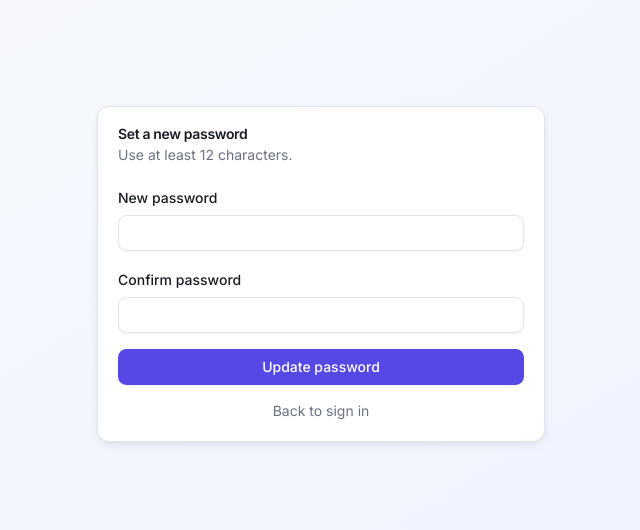
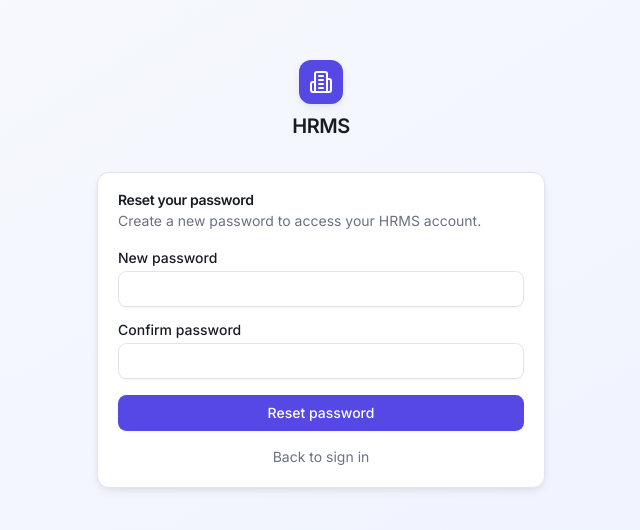
Before and after one commit to ChVardhan04/HRMS-2, a Next.js app in the folder frontend/: page /auth/reset-password in a window 1280 px wide. Shown: the part 126-656 px from the top of the page, without its empty margins (319-959 px from the left). Built offline with nearby package versions, Linux system fonts and the light colour scheme; no server answers.

Commit message:
Update page.tsx

```diff
--- a/frontend/app/auth/reset-password/page.tsx
+++ b/frontend/app/auth/reset-password/page.tsx
@@ -1,60 +1,208 @@
 'use client';
 
-export const dynamic = 'force-dynamic';
-
-
-
-import { FormEvent, useEffect, useState } from 'react';
+import { FormEvent, Suspense, useEffect, useState } from 'react';
 import { useRouter, useSearchParams } from 'next/navigation';
 import Link from 'next/link';
+import { Building2, CheckCircle2, Loader2 } from 'lucide-react';
+
 import { Button } from '@/components/ui/button';
 import { Input } from '@/components/ui/input';
 import { Label } from '@/components/ui/label';
-import { Card, CardContent, CardDescription, CardHeader, CardTitle } from '@/components/ui/card';
+import {
+  Card,
+  CardContent,
+  CardDescription,
+  CardHeader,
+  CardTitle,
+} from '@/components/ui/card';
 import { api } from '@/lib/api-client';
 
-export default function ResetPasswordPage() {
+function ResetPasswordForm() {
+  const router = useRouter();
   const params = useSearchParams();
-  const router = useRouter();
+
   const [token, setToken] = useState('');
   const [password, setPassword] = useState('');
-  const [confirm, setConfirm] = useState('');
+  const [confirmPassword, setConfirmPassword] = useState('');
   const [error, setError] = useState('');
+  const [submitting, setSubmitting] = useState(false);
   const [complete, setComplete] = useState(false);
 
-  useEffect(() => setToken(params.get('token') ?? ''), [params]);
+  useEffect(() => {
+    setToken(params.get('token') ?? '');
+  }, [params]);
 
-  async function submit(event: FormEvent) {
+  async function submit(event: FormEvent<HTMLFormElement>) {
     event.preventDefault();
     setError('');
-    if (password.length < 12) return setError('Password must contain at least 12 characters.');
-    if (password !== confirm) return setError('Passwords do not match.');
+
+    if (!token) {
+      setError('This password reset link is missing a token.');
+      return;
+    }
+
+    if (password.length < 12) {
+      setError('Password must contain at least 12 characters.');
+      return;
+    }
+
+    if (password !== confirmPassword) {
+      setError('Passwords do not match.');
+      return;
+    }
+
+    setSubmitting(true);
+
     try {
-      await api.post('/auth/reset-password', { token, newPassword: password }, { skipAuth: true });
+      await api.post(
+        '/auth/reset-password',
+        {
+          token,
+          newPassword: password,
+        },
+        {
+          skipAuth: true,
+        },
+      );
+
       setComplete(true);
     } catch (err: any) {
       setError(err.message || 'Unable to reset your password.');
+    } finally {
+      setSubmitting(false);
     }
   }
 
   return (
     <div className="flex min-h-screen items-center justify-center bg-gradient-to-br from-slate-50 to-indigo-50 px-4">
-      <Card className="w-full max-w-md shadow-elevated">
-        <CardHeader><CardTitle>Set a new password</CardTitle><CardDescription>Use at least 12 characters.</CardDescription></CardHeader>
-        <CardContent>
+      <div className="w-full max-w-md">
+        <div className="mb-8 flex flex-col items-center gap-2 text-center">
+          <div className="flex h-11 w-11 items-center justify-center rounded-xl bg-primary text-primary-foreground shadow-elevated">
+            <Building2 className="h-6 w-6" />
+          </div>
+
+          <h1 className="text-xl font-semibold tracking-tight">
+            HRMS
+          </h1>
+        </div>
+
+        <Card className="shadow-elevated">
           {complete ? (
-            <div className="space-y-4"><p className="text-sm text-muted-foreground">Password updated successfully.</p><Button className="w-full" onClick={() => router.push('/login')}>Continue to sign in</Button></div>
+            <>
+              <CardHeader className="items-center text-center">
+                <CheckCircle2 className="h-10 w-10 text-emerald-600" />
+
+                <CardTitle>Password reset successful</CardTitle>
+
+                <CardDescription>
+                  Your password has been updated successfully.
+                </CardDescription>
+              </CardHeader>
+
+              <CardContent>
+                <Button
+                  className="w-full"
+                  onClick={() => router.push('/login')}
+                >
+                  Continue to sign in
+                </Button>
+              </CardContent>
+            </>
           ) : (
-            <form className="space-y-4" onSubmit={submit}>
-              <div className="space-y-1.5"><Label htmlFor="password">New password</Label><Input id="password" type="password" minLength={12} value={password} onChange={(e) => setPassword(e.target.value)} required /></div>
-              <div className="space-y-1.5"><Label htmlFor="confirm">Confirm password</Label><Input id="confirm" type="password" minLength={12} value={confirm} onChange={(e) => setConfirm(e.target.value)} required /></div>
-              {error && <p className="text-sm text-destructive">{error}</p>}
-              <Button type="submit" className="w-full">Update password</Button>
-              <Link href="/login" className="block text-center text-sm text-muted-foreground hover:text-foreground">Back to sign in</Link>
-            </form>
+            <>
+              <CardHeader>
+                <CardTitle>Reset your password</CardTitle>
+
+                <CardDescription>
+                  Create a new password to access your HRMS account.
+                </CardDescription>
+              </CardHeader>
+
+              <CardContent>
+                <form
+                  className="flex flex-col gap-4"
+                  onSubmit={submit}
+                >
+                  <div className="flex flex-col gap-1.5">
+                    <Label htmlFor="password">
+                      New password
+                    </Label>
+
+                    <Input
+                      id="password"
+                      type="password"
+                      minLength={12}
+                      value={password}
+                      onChange={(e) => setPassword(e.target.value)}
+                      required
+                    />
+                  </div>
+
+                  <div className="flex flex-col gap-1.5">
+                    <Label htmlFor="confirmPassword">
+                      Confirm password
+                    </Label>
+
+                    <Input
+                      id="confirmPassword"
+                      type="password"
+                      minLength={12}
+                      value={confirmPassword}
+                      onChange={(e) =>
+                        setConfirmPassword(e.target.value)
+                      }
+                      required
+                    />
+                  </div>
+
+                  {error && (
+                    <p className="text-sm text-destructive">
+                      {error}
+                    </p>
+                  )}
+
+                  <Button
+                    type="submit"
+                    disabled={submitting}
+                  >
+                    {submitting && (
+                      <Loader2 className="h-4 w-4 animate-spin" />
+                    )}
+
+                    Reset password
+                  </Button>
+
+                  <Link
+                    href="/login"
+                    className="text-center text-sm text-muted-foreground hover:text-foreground"
+                  >
+                    Back to sign in
+                  </Link>
+                </form>
+              </CardContent>
+            </>
           )}
-        </CardContent>
-      </Card>
+        </Card>
+      </div>
     </div>
   );
 }
+
+function ResetPasswordLoading() {
+  return (
+    <div className="flex min-h-screen items-center justify-center bg-gradient-to-br from-slate-50 to-indigo-50 px-4">
+      <div className="flex items-center gap-2 text-sm text-muted-foreground">
+        <Loader2 className="h-4 w-4 animate-spin" />
+        Loading...
+      </div>
+    </div>
+  );
+}
+
+export default function ResetPasswordPage() {
+  return (
+    <Suspense fallback={<ResetPasswordLoading />}>
+      <ResetPasswordForm />
+    </Suspense>
+  );
+}
```
